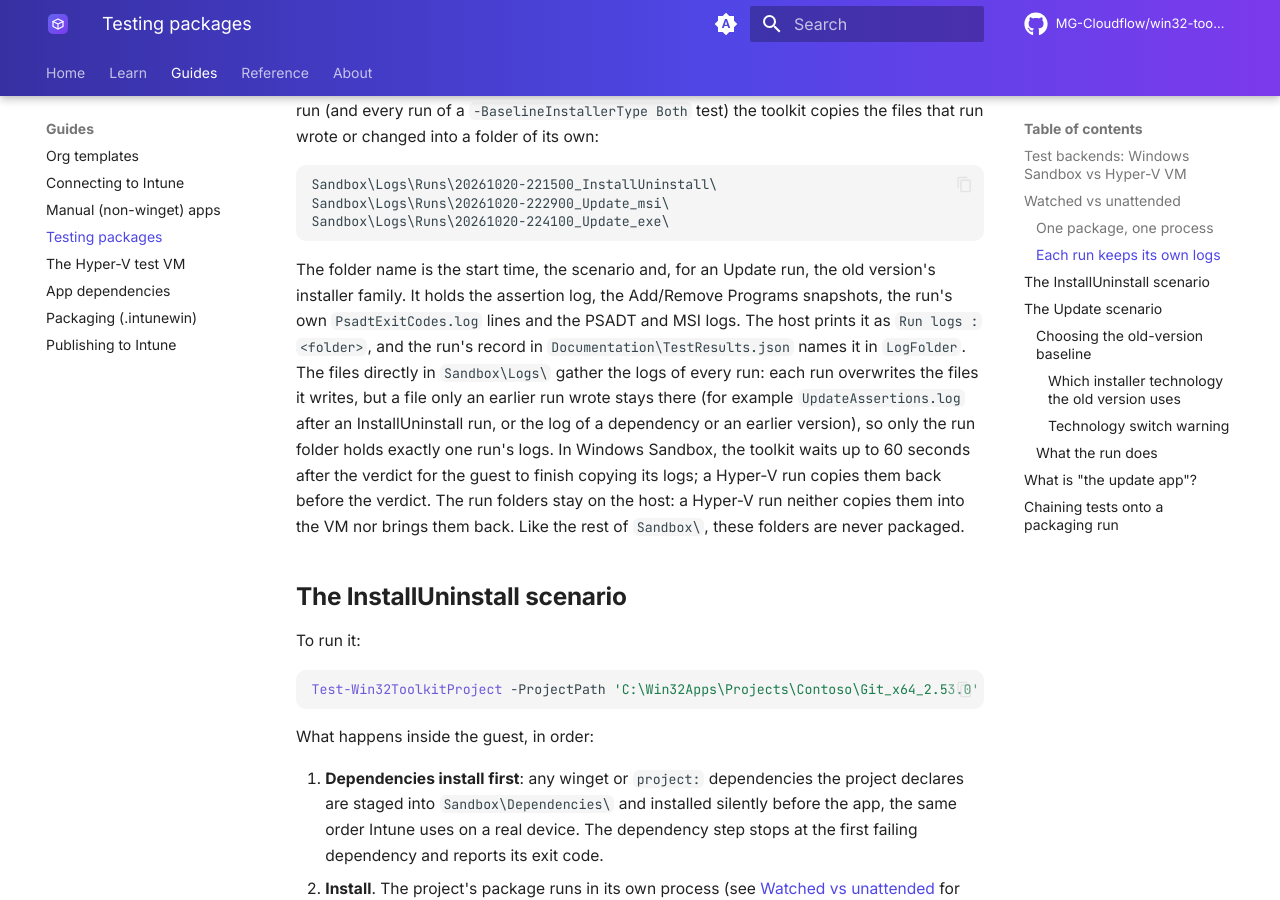
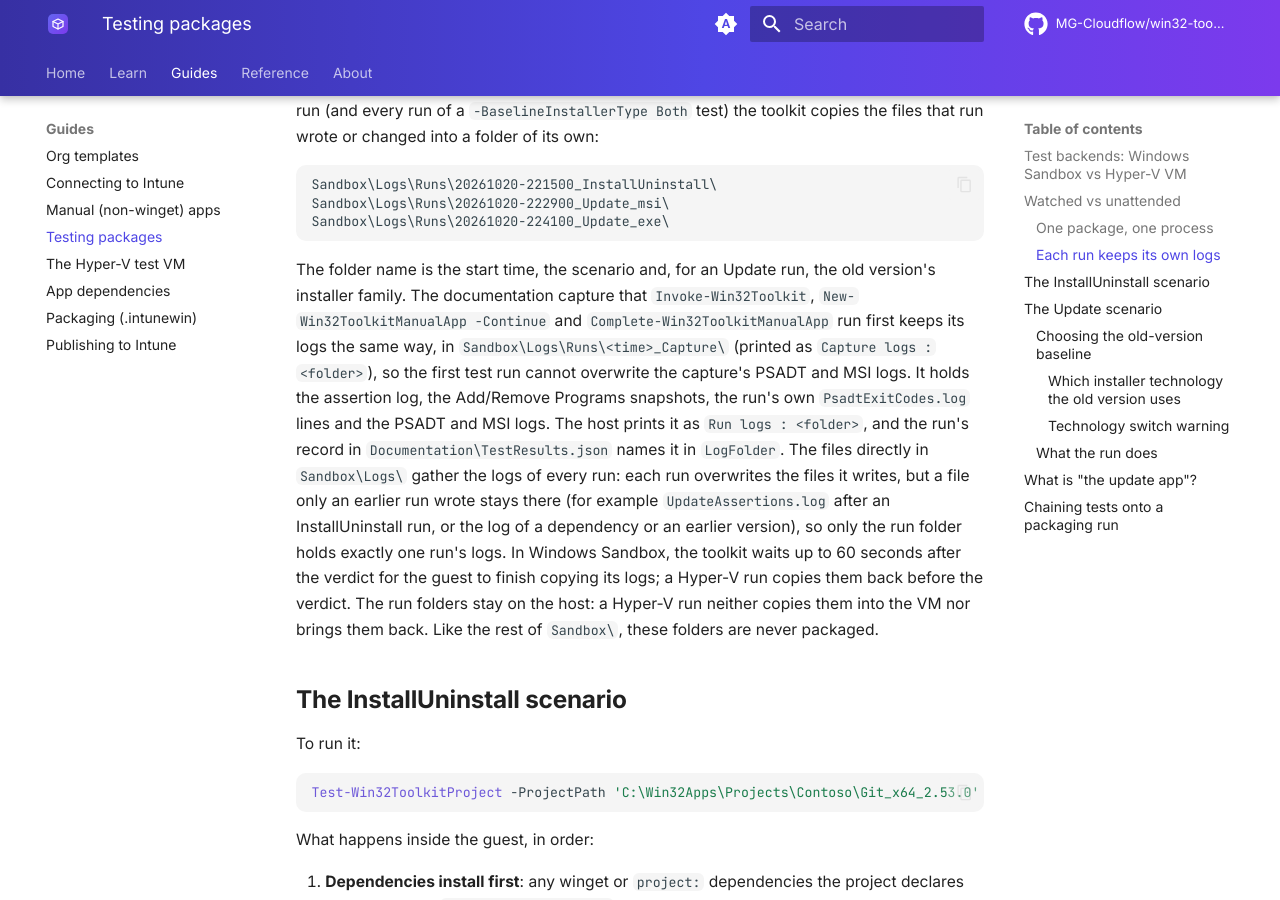
Before and after one commit to MG-Cloudflow/win32-toolkit, an MkDocs documentation site: the page built from docs/testing.md, in a window 1280 px wide and 900 px high, scrolled down 2791 px. Built offline with MkDocs 1.6.1 and Material for MkDocs 9.7.7, drawn with Linux system fonts in a browser that asks for light colours; comment, search, counter and statistics services are not loaded.

Commit message:
fix(capture): keep the capture's logs in their own run folder
The documentation capture writes its PSADT and MSI logs to the flat
Sandbox\Logs. The first -RunTest then writes logs with the same names, so
the capture's own install logs were overwritten and kept nowhere: its
PSADT process path and context could not be checked afterwards (test
campaign 2026-10-21, H5-F5 on Hyper-V, H7-F1; TODO F-16).

- Initialize-Win32ToolkitTestRunLog accepts -Scenario Capture
  (Sandbox\Logs\Runs\<ts>_Capture); a capture appends no marker to
  PsadtExitCodes.log (Marker $null), since it never uses the package runner.
- Invoke-Win32ToolkitFinalize prepares the capture's run folder before
  New-TargetedDocumentation (the sandbox launches inside it) and, after the
  capture, waits for the guest log collector under Sandbox (60 s; it runs
  after the JSON is written) and keeps the capture's files with
  Save-Win32ToolkitTestRunLog, before any test runs. It prints 'Capture
  logs : <folder>'. Best effort: a failure only warns (W32T re-thrown).
- AppIcon_Captured.png stays at the top level (copied, not moved).

C-9: DocumentationDispatch, BaselineFamily and PipelineFailClosed shadow
the three helpers (no disk writes); TestRunLog [7] uses the real ones.

Tests: TestRunLog.unit [7] (the capture's log survives the test run that
overwrites the top-level file; only the capture's files; no marker;
printed folder; Initialize -Scenario Capture); DocumentationDispatch.unit
(Sandbox waits for the collector, Hyper-V does not; both save). Both fail
without the fix. docs/testing.md mentions the Capture folder.

Co-Authored-By: Claude Opus 5.5 <noreply@anthropic.com>

````diff
--- a/docs/testing.md
+++ b/docs/testing.md
@@ -109,6 +109,9 @@ Sandbox\Logs\Runs\20261020-224100_Update_exe\
 ```
 
 The folder name is the start time, the scenario and, for an Update run, the old version's installer family.
+The documentation capture that `Invoke-Win32Toolkit`, `New-Win32ToolkitManualApp -Continue` and
+`Complete-Win32ToolkitManualApp` run first keeps its logs the same way, in `Sandbox\Logs\Runs\<time>_Capture\`
+(printed as `Capture logs : <folder>`), so the first test run cannot overwrite the capture's PSADT and MSI logs.
 It holds the assertion log, the Add/Remove Programs snapshots, the run's own `PsadtExitCodes.log` lines and
 the PSADT and MSI logs. The host prints it as `Run logs : <folder>`, and the run's record in
 `Documentation\TestResults.json` names it in `LogFolder`. The files directly in `Sandbox\Logs\` gather the
````
Also changed, not shown: 6 other files.
